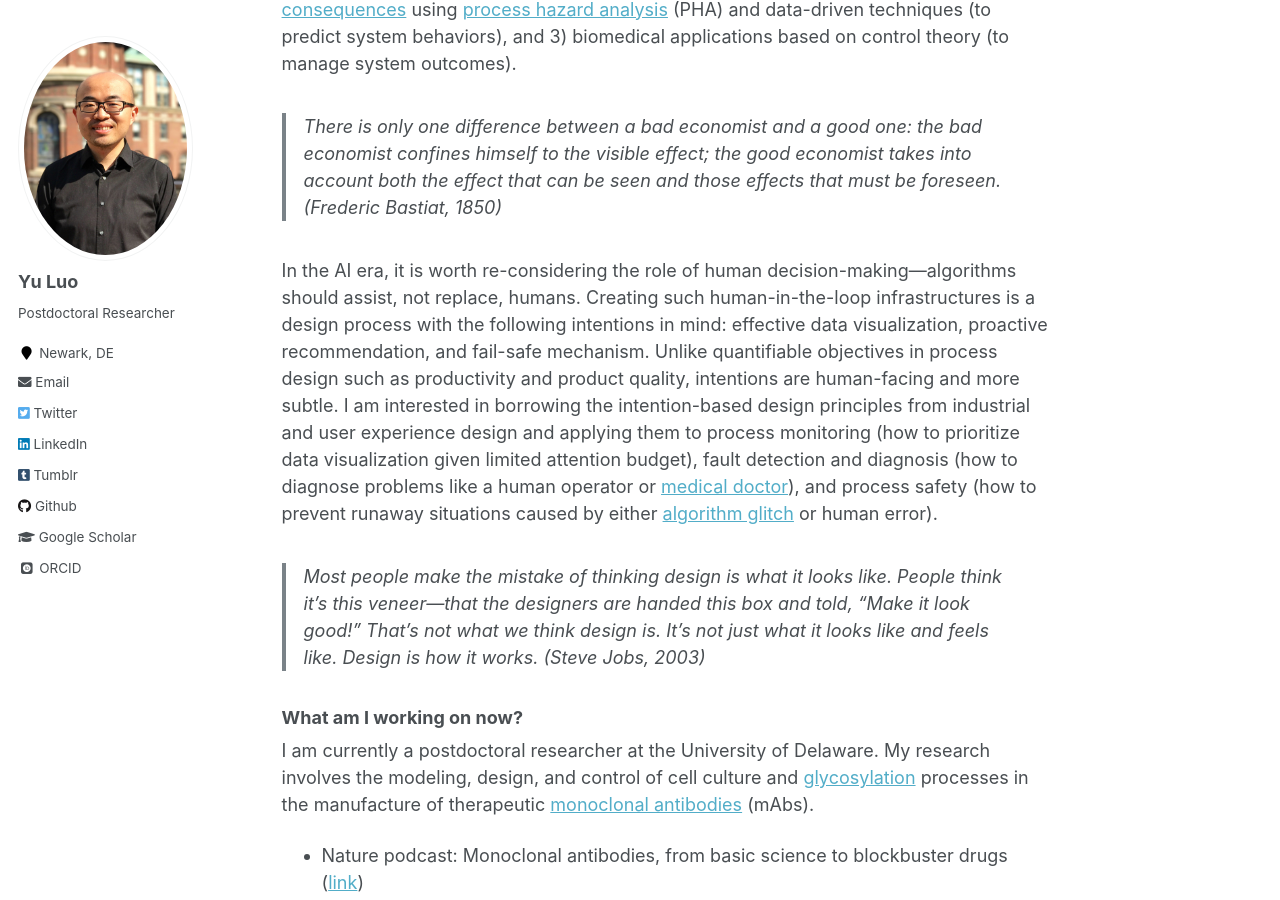
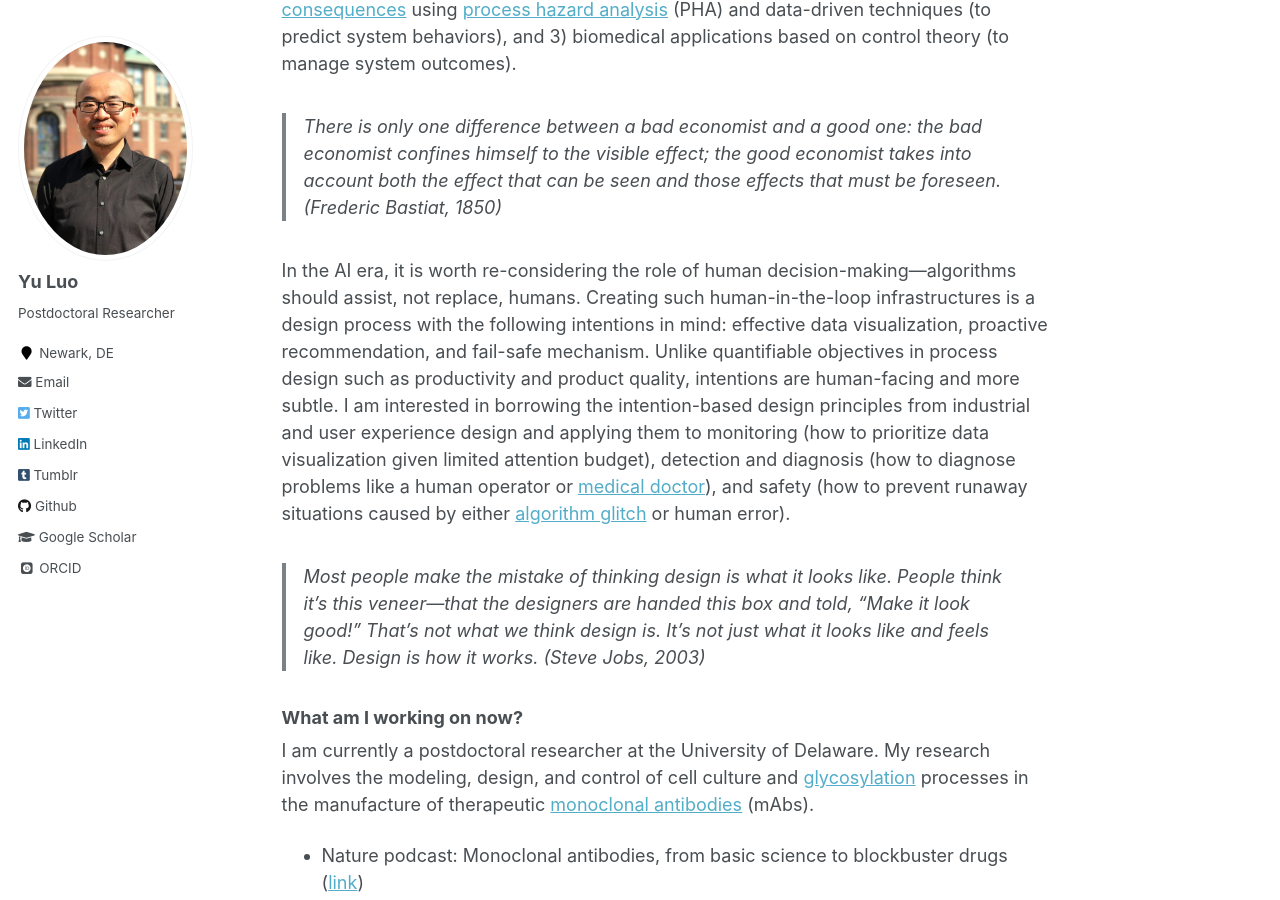
Before and after one commit to l16cn/l16cn.github.io, a Jekyll site: the page built from _pages/about.md, in a window 1280 px wide and 900 px high, scrolled down 1318 px. Built offline with Jekyll 4.4.1, drawn with Linux system fonts in a browser that asks for light colours; some web fonts are replaced.

Commit message:
r20: minor edits of human factor

```diff
--- a/_pages/about.md
+++ b/_pages/about.md
@@ -33,7 +33,7 @@ foreseen. (Frederic Bastiat, 1850)
 
 <!-- Complex networked, multi-agent systems pose many fundamental questions that require long-term studies. For example, the positive benefits of rapid technological developments often come with [unintended negative consequences](https://en.wikipedia.org/wiki/Unintended_consequences) to society, such as [ozone depletion](https://en.wikipedia.org/wiki/Ozone_depletion), [climate change](https://en.wikipedia.org/wiki/Climate_change), and [antibiotic resistance crisis](https://www.ncbi.nlm.nih.gov/pmc/articles/PMC4378521/). Unintended consequences are a crucial topic in sustainability research and are generally difficult to predict. Nonetheless, chemical engineers have practiced the [process hazard analysis](https://en.wikipedia.org/wiki/Process_hazard_analysis) for a long time to identify potential vulnerabilities in a process system. We see the adoption of this type of "checklist" approach in the public health domain, and I am interested in extending the idea to policymaking and protocol design. -->
 
-In the AI era, it is worth re-considering the role of human decision-making—algorithms should assist, not replace, humans. Creating such human-in-the-loop infrastructures is a design process with the following intentions in mind: effective data visualization, proactive recommendation, and fail-safe mechanism. Unlike quantifiable objectives in process design such as productivity and product quality, intentions are human-facing and more subtle. I am interested in borrowing the intention-based design principles from industrial and user experience design and applying them to process monitoring (how to prioritize data visualization given limited attention budget), fault detection and diagnosis (how to diagnose problems like a human operator or [medical doctor](https://www.newyorker.com/magazine/2017/04/03/ai-versus-md)), and process safety (how to prevent runaway situations caused by either [algorithm glitch](https://dealbook.nytimes.com/2012/08/02/knight-capital-says-trading-mishap-cost-it-440-million/) or human error).
+In the AI era, it is worth re-considering the role of human decision-making—algorithms should assist, not replace, humans. Creating such human-in-the-loop infrastructures is a design process with the following intentions in mind: effective data visualization, proactive recommendation, and fail-safe mechanism. Unlike quantifiable objectives in process design such as productivity and product quality, intentions are human-facing and more subtle. I am interested in borrowing the intention-based design principles from industrial and user experience design and applying them to monitoring (how to prioritize data visualization given limited attention budget), detection and diagnosis (how to diagnose problems like a human operator or [medical doctor](https://www.newyorker.com/magazine/2017/04/03/ai-versus-md)), and safety (how to prevent runaway situations caused by either [algorithm glitch](https://dealbook.nytimes.com/2012/08/02/knight-capital-says-trading-mishap-cost-it-440-million/) or human error).
 
 > Most people make the mistake of thinking design is what it looks like. People think it's this veneer—that the designers are handed this box and told, "Make it look good!" That's not what we think design is. It's not just what it looks like and feels like. Design is how it works. (Steve Jobs, 2003)
 
```
